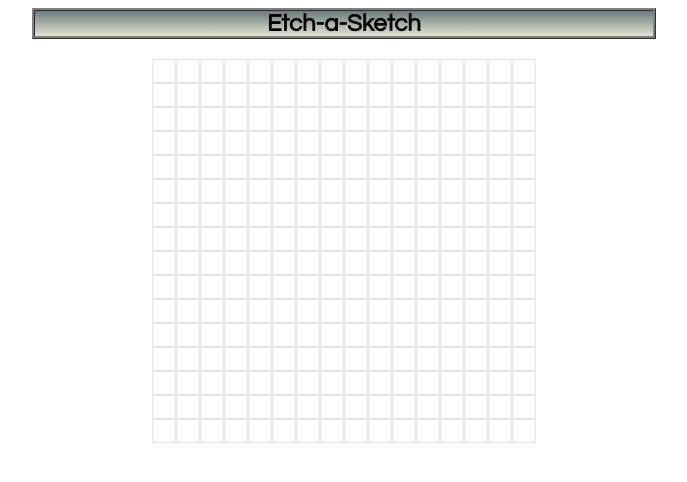
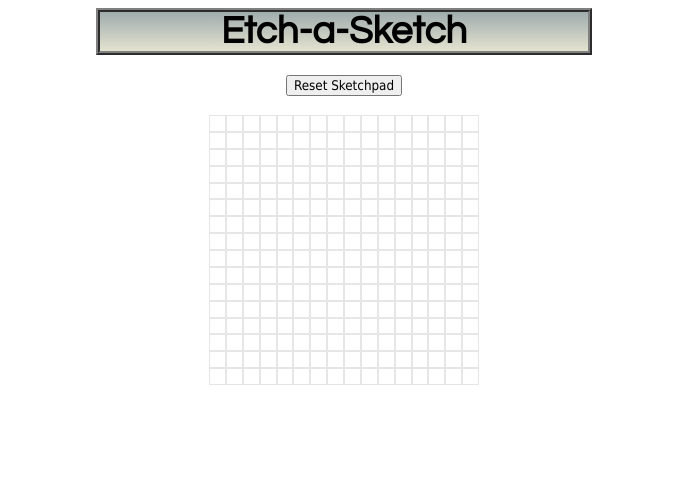
Before and after one commit to WonderNote18/top-etch-a-sketch, a plain HTML site: page index.html in a window 1280 px wide. Shown: the whole page, without its empty margins (296-983 px from the left). Drawn offline with Linux system fonts and the light colour scheme.

Commit message:
Edited sizing for sketchpad, edited sizing for title, added resetButton (no functionality) to reset the sketchpad.

```diff
--- a/index.html
+++ b/index.html
@@ -8,6 +8,9 @@
         <div id="titleContainer">
             <h2 id="sketchTitle">Etch-a-Sketch</h2>
         </div>
+        <div id="buttonContainer">
+            <button id="resetButton">Reset Sketchpad</button>
+        </div>
         <div id="sketchContainer"></div>
         <script src="script.js"></script>
     </body>
--- a/script.js
+++ b/script.js
@@ -1,8 +1,7 @@
-let containerDiv = document.querySelector("#sketchContainer");
+function createGrid() {
+    let containerDiv = document.querySelector("#sketchContainer");
 
-function createGrid() {
     for (let i=0; i < 16; i++) {
-
         for (let j=0; j < 16; j++) {
             let tempDivItem = document.createElement("div");
             tempDivItem.id =  `${i+1}-${j+1}`;
--- a/style.css
+++ b/style.css
@@ -10,19 +10,30 @@
 
 #sketchTitle {
     font-family: Century Gothic, CenturyGothic, AppleGothic, sans-serif;
+    font-size: 3vw;
     text-align: center;
-    border: 3px ridge gray;
-    margin: 0 25vw;
-    background-image: linear-gradient(#334d50bb, #cbcaa588)
+    border: 4px ridge gray;
+    margin: 0 30vw;
+    background-image: linear-gradient(#334d5077, #cbcaa588)
 }
 
 #sketchContainer {
     display: grid;
     grid-template-rows: repeat(var(--grid-rows), 1fr);
     grid-template-columns: repeat(var(--grid-cols), 1fr);
-    width: 30vw;
-    height: 30vw;
+    width: 270px;
+    height: 270px;
     margin: 0 auto;
+}
+
+#buttonContainer {
+    position: relative;
+    height: 40px;
+    text-align: center;
+}
+
+#resetButton {
+    font-family: Tahoma, Verdana, Segoe, sans-serif;
 }
 
 .sketchItem {
```
